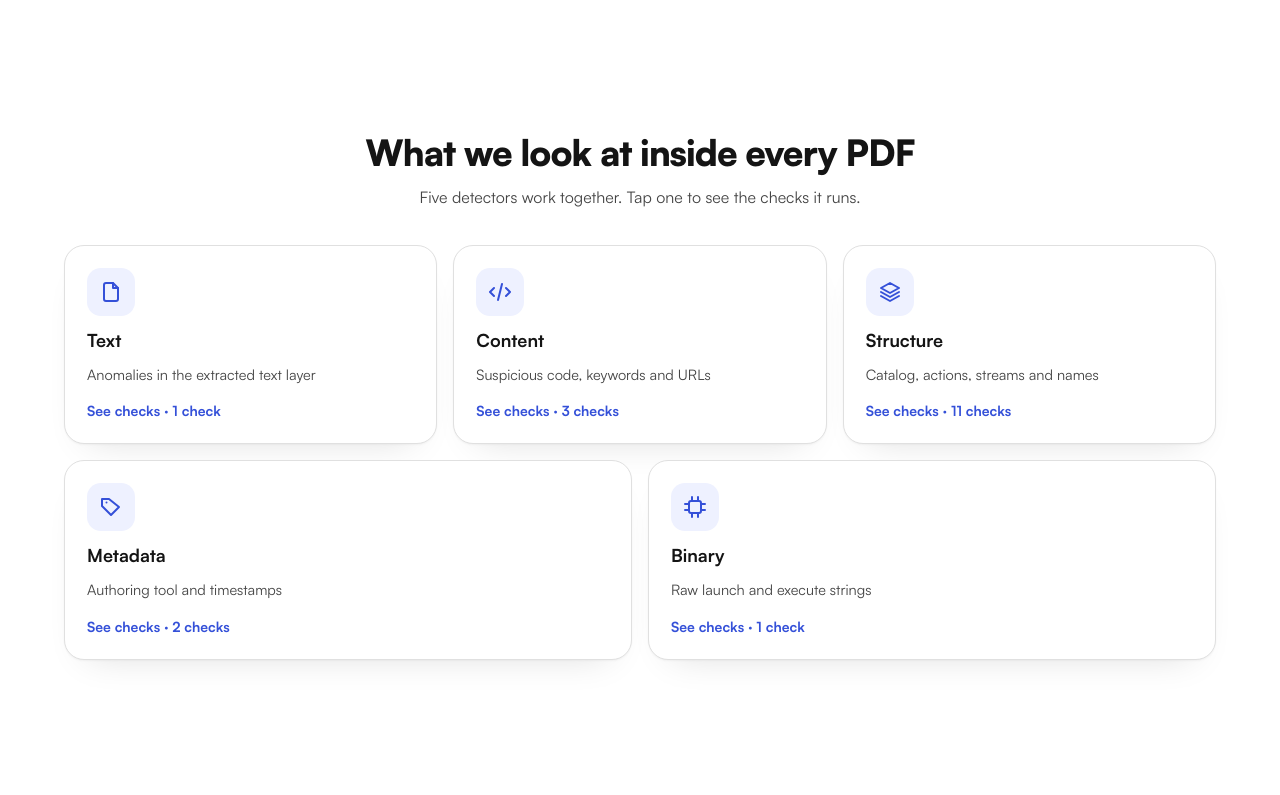
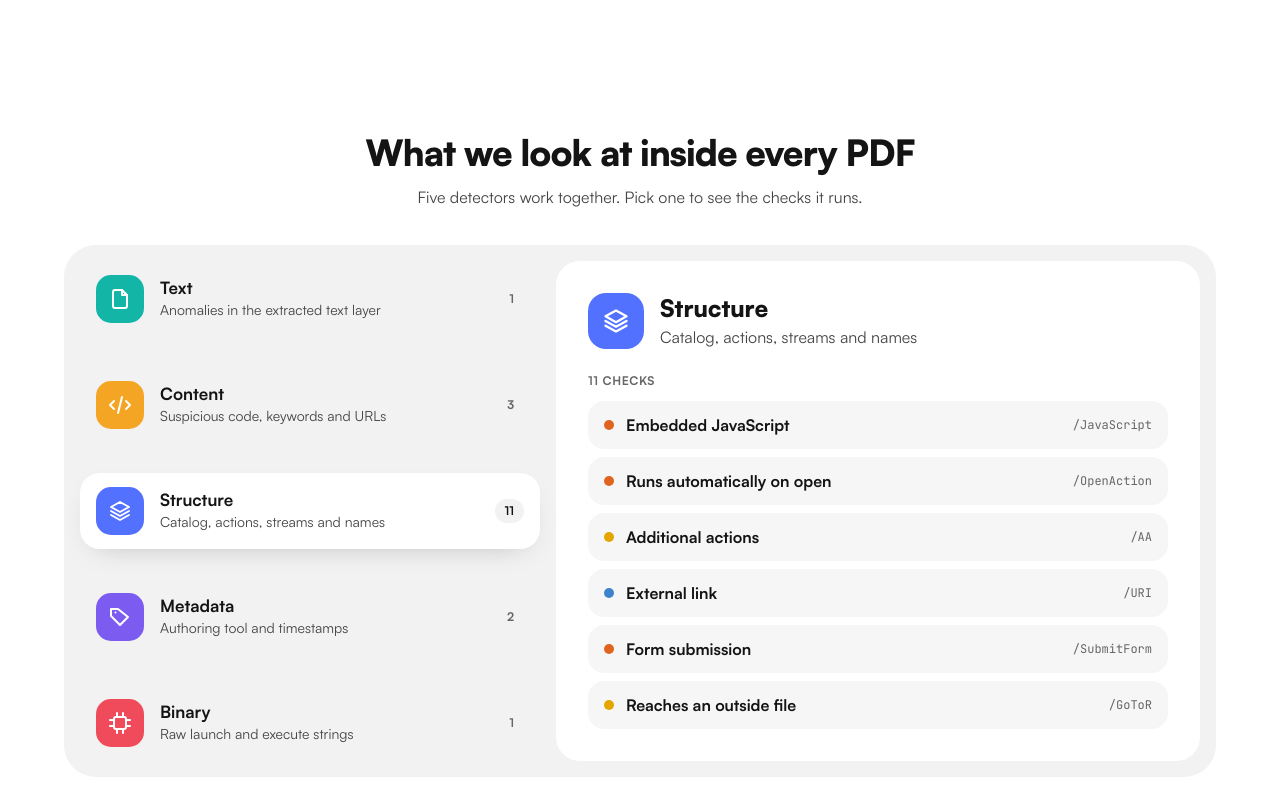
Before and after one commit to Diiiyala/Malicious-PDF-Detector, a React (Vite) app in the folder frontend/: page / in a window 1280 px wide. Shown: the part 1200-1995 px from the top of the page. Built offline with nearby package versions, Linux system fonts and the light colour scheme.

Commit message:
Update App.jsx

```diff
--- a/frontend/src/App.jsx
+++ b/frontend/src/App.jsx
@@ -208,6 +208,7 @@ const DetIcon = ({ n, className }) => (
   </svg>
 );
 
+const DET_COLORS = { text: '#12B5A6', content: '#F5A524', structure: '#5271FF', metadata: '#7C5CF0', binary: '#EF4B5B' };
 const SEV_DOT = { critical: 'bg-danger-dot', high: 'bg-orange-dot', medium: 'bg-warn-dot', low: 'bg-info-dot' };
 
 const MAX_UPLOAD_BYTES = 100 * 1024 * 1024;
@@ -257,7 +258,7 @@ function App() {
   const [scanResult, setScanResult] = useState(null);
   const [isLoaded, setIsLoaded] = useState(false);
   const [langFading, setLangFading] = useState(false);
-  const [openDet, setOpenDet] = useState(null);
+  const [openDet, setOpenDet] = useState('structure');
   const [scanStep, setScanStep] = useState(0);
   const [resultTab, setResultTab] = useState('findings');
   const [copiedSha, setCopiedSha] = useState(false);
@@ -891,50 +892,64 @@ function App() {
           <div className="text-center max-w-2xl mx-auto mb-9">
             <h2 className="text-3xl sm:text-4xl font-display font-extrabold tracking-tight">{isAr ? 'ما الذي نفحصه داخل كل ملف' : 'What we look at inside every PDF'}</h2>
             <p className="text-ink-2 mt-3 text-base">
-              {isAr ? 'خمسة كواشف تعمل معًا. اضغط على أحدها لترى الفحوصات التي يجريها.' : 'Five detectors work together. Tap one to see the checks it runs.'}
+              {isAr ? 'خمسة كواشف تعمل معًا. اختر أحدها لترى الفحوصات التي يجريها.' : 'Five detectors work together. Pick one to see the checks it runs.'}
             </p>
           </div>
 
-          <div className="grid grid-cols-1 sm:grid-cols-2 md:grid-cols-6 gap-4">
-            {DETECTORS.map((d, i) => {
-              const on = openDet === d.k;
+          {(() => {
+            const d = DETECTORS.find((x) => x.k === openDet) || DETECTORS[0];
+            const col = DET_COLORS[d.k];
             const n = d.checks.length;
             return (
+              <div className="rounded-[32px] bg-page p-3 sm:p-4 grid md:grid-cols-[minmax(0,5fr)_minmax(0,7fr)] gap-3 sm:gap-4">
+                <div className="flex flex-col gap-1.5 md:justify-between" role="tablist">
+                  {DETECTORS.map((x) => {
+                    const on = x.k === d.k;
+                    const c = DET_COLORS[x.k];
+                    return (
                       <button
-                  key={d.k}
+                        key={x.k}
                         type="button"
-                  aria-pressed={on}
-                  onClick={() => setOpenDet(on ? null : d.k)}
-                  className={`tile tile-hover flex flex-col gap-2.5 text-start p-[22px] ${i < 3 ? 'md:col-span-2' : 'md:col-span-3'} ${i === 4 ? 'sm:col-span-2' : ''} ${on ? '!border-brand -translate-y-[3px]' : ''}`}
+                        role="tab"
+                        aria-selected={on}
+                        onClick={() => setOpenDet(x.k)}
+                        className={`flex items-center gap-4 text-start rounded-[20px] px-4 py-3.5 transition ${on ? 'bg-white shadow-[0_10px_30px_-18px_rgba(20,20,20,0.35)]' : 'hover:bg-white/60'}`}
                       >
-                  <span className="grid place-items-center w-12 h-12 rounded-[14px] bg-brand-soft text-brand-ink">
-                    <DetIcon n={d.icon} className="w-6 h-6" />
+                        <span className="grid place-items-center w-12 h-12 rounded-[15px] text-white shrink-0" style={{ backgroundColor: c }}>
+                          <DetIcon n={x.icon} className="w-6 h-6" />
                         </span>
-                  <b className="text-lg font-bold">{isAr ? d.ar : d.en}</b>
-                  <span className="text-[14.5px] text-ink-2">{isAr ? d.arD : d.enD}</span>
-                  <span className="mt-auto pt-1.5 text-sm font-bold text-brand-ink">
-                    {on ? (isAr ? 'إخفاء الفحوصات' : 'Hide checks') : (isAr ? 'عرض الفحوصات' : 'See checks')}
-                    {' · '}
-                    {isAr ? `${n} ${n === 1 ? 'فحص' : 'فحوصات'}` : `${n} ${n === 1 ? 'check' : 'checks'}`}
+                        <span className="min-w-0 flex-1">
+                          <b className="block text-[17px] font-bold leading-tight">{isAr ? x.ar : x.en}</b>
+                          <span className="block text-sm text-ink-2 mt-0.5">{isAr ? x.arD : x.enD}</span>
                         </span>
+                        <span className={`text-xs font-bold px-2.5 py-1 rounded-full shrink-0 ${on ? 'bg-page text-ink' : 'text-ink-3'}`}>{x.checks.length}</span>
                       </button>
                     );
                   })}
                 </div>
 
-          {openDet && (() => {
-            const d = DETECTORS.find((x) => x.k === openDet);
-            return (
-              <div className="mt-[18px] p-[22px] rounded-[20px] bg-white border border-brand-line animate-fade-in">
-                <h3 className="text-base font-bold mb-3">{isAr ? d.ar : d.en}</h3>
-                <div className="flex flex-wrap gap-2">
+                <div key={d.k} className="rounded-[24px] bg-white p-6 sm:p-8 animate-fade-in flex flex-col h-[500px] min-h-0">
+                  <div className="flex items-center gap-4">
+                    <span className="grid place-items-center w-14 h-14 rounded-[18px] text-white shrink-0" style={{ backgroundColor: col }}>
+                      <DetIcon n={d.icon} className="w-7 h-7" />
+                    </span>
+                    <div className="min-w-0">
+                      <h3 className="text-2xl font-display font-extrabold leading-tight">{isAr ? d.ar : d.en}</h3>
+                      <p className="text-ink-2 mt-0.5">{isAr ? d.arD : d.enD}</p>
+                    </div>
+                  </div>
+                  <div className="mt-6 text-xs font-bold uppercase tracking-wider text-ink-3">
+                    {isAr ? `${n} ${n === 1 ? 'فحص' : 'فحوصات'}` : `${n} ${n === 1 ? 'check' : 'checks'}`}
+                  </div>
+                  <ul className="mt-3 grid gap-2 content-start flex-1 min-h-0 overflow-y-auto pe-1 -me-1">
                     {d.checks.map((c) => (
-                    <span key={c.tok} className="inline-flex items-center gap-2 max-w-full px-3 py-1.5 rounded-full bg-white border border-line text-[13px] text-ink-2">
-                      <i className={`w-[9px] h-[9px] rounded-full shrink-0 ${SEV_DOT[c.sev]}`} />
-                      <b className="font-semibold text-ink">{isAr ? c.ar : c.en}</b>
-                      <span className="font-mono text-xs text-ink-3" dir="ltr">{c.tok}</span>
-                    </span>
+                      <li key={c.tok} className="flex items-center gap-3 rounded-2xl px-4 py-3 bg-[#F6F6F6]">
+                        <i className={`w-2.5 h-2.5 rounded-full shrink-0 ${SEV_DOT[c.sev]}`} />
+                        <b className="font-semibold text-ink flex-1 min-w-0">{isAr ? c.ar : c.en}</b>
+                        <span className="font-mono text-xs text-ink-3 truncate max-w-[40%]" dir="ltr">{c.tok}</span>
+                      </li>
                     ))}
+                  </ul>
                 </div>
               </div>
             );
```
Lines whose indentation alone changed are shown as unchanged.
